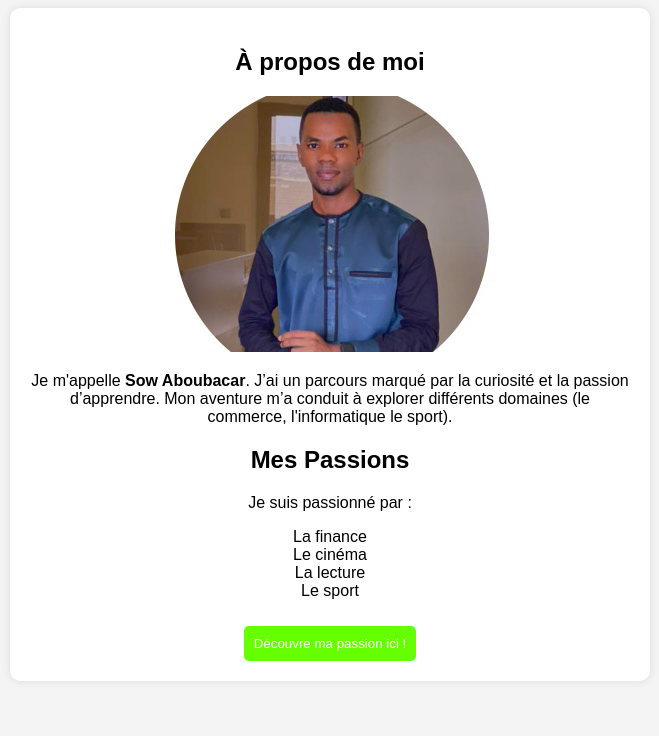
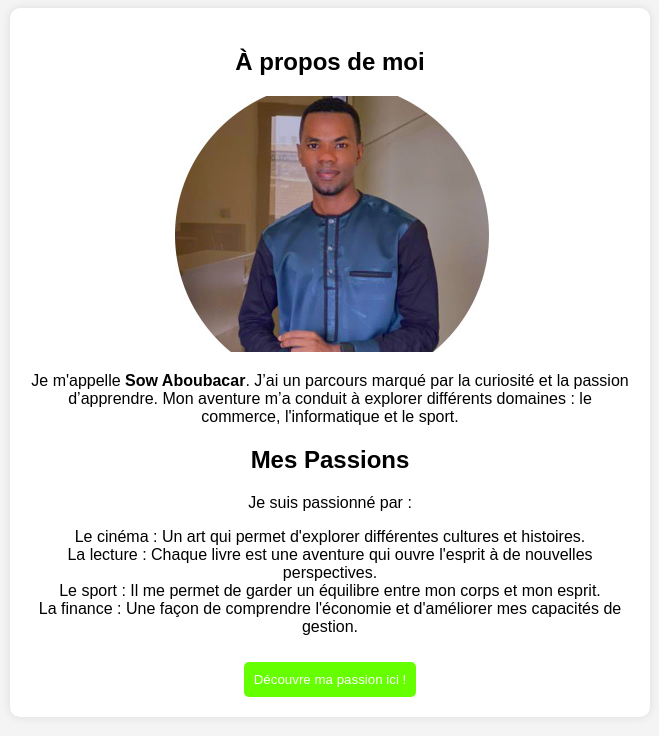
Before and after one commit to sowaboubacar/Ma_page_apropos, a plain HTML site: page index.html in a window 1280 px wide. Shown: the whole page, without its empty margins (310-969 px from the left). Drawn offline with Linux system fonts and the light colour scheme.

Commit message:
Update index.html

```diff
--- a/index.html
+++ b/index.html
@@ -1,5 +1,5 @@
 <!DOCTYPE html>
-<html lang="fr">
+<html>
 <head>
     <meta charset="UTF-8">
     <meta name="viewport" content="width=device-width, initial-scale=1.0">
@@ -9,20 +9,22 @@
 <body>
     <section class="container">
         <h1>À propos de moi</h1>
-        <img src="image/photo.jpg" >
+        <img src="image/photo.jpg" alt="Sow Aboubacar" class="photo">
+
         <p>Je m'appelle <strong>Sow Aboubacar</strong>. J’ai un parcours marqué par la curiosité et la passion
-            d’apprendre. Mon aventure m’a conduit à explorer différents domaines (le commerce, l'informatique le sport).</p>
+            d’apprendre. Mon aventure m’a conduit à explorer différents domaines : le commerce, l'informatique et le sport.</p>
 
         <h2>Mes Passions</h2>
         <p>Je suis passionné par :</p>
         <ul>
-            <li>La finance</li>
-            <li>Le cinéma</li>
-            <li>La lecture</li>
-            <li>Le sport</li>
+
+            <li>Le cinéma : Un art qui permet d'explorer différentes cultures et histoires.</li>
+            <li>La lecture : Chaque livre est une aventure qui ouvre l'esprit à de nouvelles perspectives.</li>
+            <li>Le sport : Il me permet de garder un équilibre entre mon corps et mon esprit.</li>
+            <li>La finance : Une façon de comprendre l'économie et d'améliorer mes capacités de gestion.</li>
         </ul>
 
-        <button onclick="alert('Mes passions')">Découvre ma passion ici !</button>
+        <button onclick="alert('le cinema, la lecture...')">Découvre ma passion ici !</button>
     </section>
 </body>
 </html>
```
